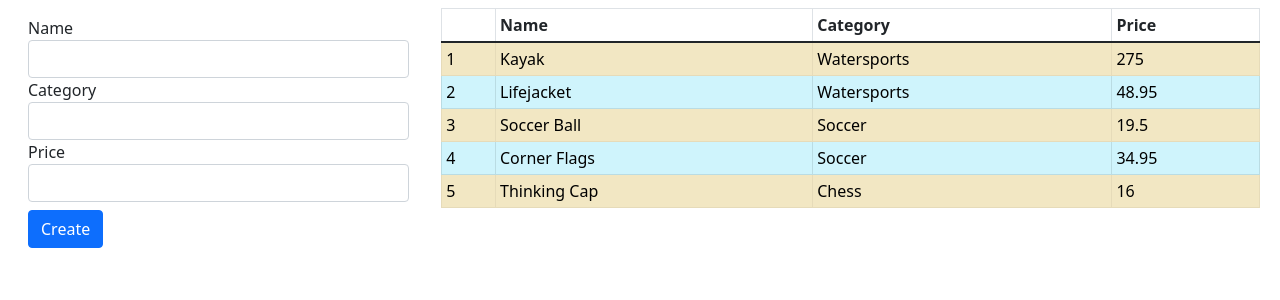
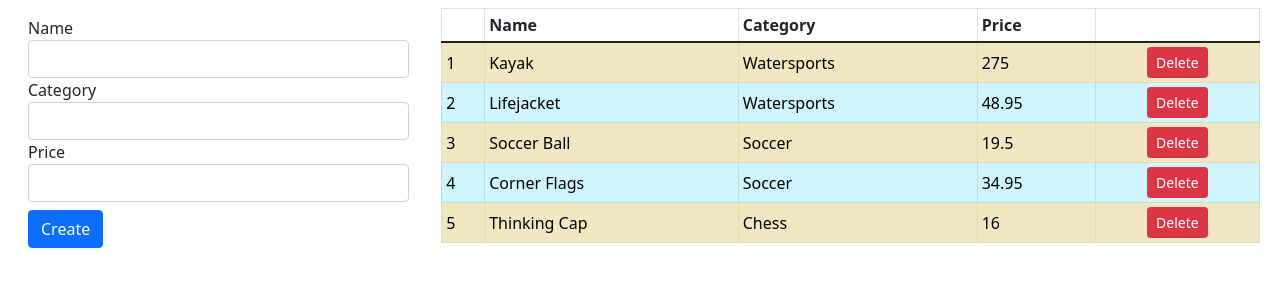
Before and after one commit to Kosteyyy/AP_example, an Angular app: page / in a window 1280 px wide. Shown: the top 300 px of the page. Built offline with nearby package versions, Linux system fonts and the light colour scheme.

Commit message:
Обработка удаления объектов в директиве

```diff
--- a/src/app/component.ts
+++ b/src/app/component.ts
@@ -25,9 +25,17 @@ export class ProductComponent {
     this.model.saveProduct(p);
   }
 
+  deleteProduct(key: number) {
+    this.model.deleteProduct(key);
+  }
+
   submitForm() {
     this.addProduct(this.newProduct);
     this.newProduct = new Product();
-    console.log("🚀 ~ ProductComponent ~ submitForm ~ this.newProduct:", this.newProduct, this.getProducts())
+    // console.log(
+    //   '🚀 ~ ProductComponent ~ submitForm ~ this.newProduct:',
+    //   this.newProduct,
+    //   this.getProducts()
+    // );
   }
 }
--- a/src/app/iterator.directive.ts
+++ b/src/app/iterator.directive.ts
@@ -6,6 +6,7 @@ import {
   IterableDiffers,
   TemplateRef,
   ViewContainerRef,
+  ViewRef,
 } from '@angular/core';
 
 @Directive({
@@ -13,6 +14,10 @@ import {
 })
 export class PaIteratorDirective {
   private differ: IterableDiffer<any> | undefined;
+  private views: Map<any, PaIteratorContext> = new Map<
+    any,
+    PaIteratorContext
+  >();
 
   constructor(
     private container: ViewContainerRef,
@@ -35,19 +40,37 @@ export class PaIteratorDirective {
       console.log('ngDoCheck called, changes detected');
       let arr: IterableChangeRecord<any>[] = [];
       changes.forEachAddedItem((addition) => arr.push(addition));
-      console.log("🚀 ~ PaIteratorDirective ~ ngDoCheck ~ arr:", arr)
+      console.log('🚀 ~ PaIteratorDirective ~ ngDoCheck ~ arr:', arr);
       arr.forEach((addition) => {
         if (addition.currentIndex != null) {
-          this.container.createEmbeddedView(
+          let context = new PaIteratorContext(
+            addition.item,
+            addition.currentIndex,
+            arr.length
+          );
+          context.view = this.container.createEmbeddedView(
             this.template,
-            new PaIteratorContext(
-              addition.item,
-              addition.currentIndex,
-              arr.length
-            )
+            context
           );
+          this.views.set(addition.trackById, context);
         }
       });
+
+      let removals = false;
+      changes.forEachRemovedItem((removal) => {
+        removals = true;
+        let context = this.views.get(removal.trackById);
+        if (context != null && context.view != null) {
+          this.container.remove(this.container.indexOf(context.view));
+          this.views.delete(removal.trackById);
+        }
+      });
+      if (removals) {
+        let index = 0;
+        this.views.forEach((context) =>
+          context.setData(index++, this.views.size)
+        );
+      }
     }
   }
 
@@ -63,15 +86,14 @@ export class PaIteratorDirective {
 }
 
 class PaIteratorContext {
-  odd: boolean;
-  even: boolean;
-  first: boolean;
-  last: boolean;
-  constructor(public $implicit: any, public index: number, total: number) {
-    this.odd = index % 2 == 1;
-    this.even = !this.odd;
-    this.first = index == 0;
-    this.last = index == total - 1;
+  index: number = 0;
+  odd: boolean = false;
+  even: boolean = false;
+  first: boolean = false;
+  last: boolean = false;
+  view: ViewRef | undefined;
+  constructor(public $implicit: any, public position: number, total: number) {
+    this.setData(position, total);
 
     // setInterval(() => {
     //   this.odd = !this.odd;
@@ -79,4 +101,12 @@ class PaIteratorContext {
     //   this.$implicit.price++;
     // }, 2000);
   }
+
+  setData(index: number, total: number) {
+    this.index = index;
+    this.odd = index % 2 == 1;
+    this.even = !this.odd;
+    this.first = index == 0;
+    this.last = index == total - 1;
+  }
 }
--- a/src/app/template.html
+++ b/src/app/template.html
@@ -38,23 +38,30 @@
             <th>Name</th>
             <th>Category</th>
             <th>Price</th>
+            <th></th>
           </tr>
         </thead>
         <tbody>
-          <ng-template
-            [paForOf]="getProducts()"
-            let-item
-            let-i="index"
-            let-odd="odd"
-            let-even="even"
+          <tr
+            *paFor="let item of getProducts(); let i = index; let odd = odd;
+let even = even"
+            [class.table-info]="odd"
+            [class.table-warning]="even"
+            class="align-middle"
           >
-            <tr [class.table-info]="odd" [class.table-warning]="even">
-              <td>{{i + 1}}</td>
-              <td>{{item.name}}</td>
-              <td>{{item.category}}</td>
-              <td>{{item.price}}</td>
-            </tr>
-          </ng-template>
+            <td>{{i + 1}}</td>
+            <td>{{item.name}}</td>
+            <td>{{item.category}}</td>
+            <td>{{item.price}}</td>
+            <td class="text-center">
+              <button
+                class="btn btn-danger btn-sm"
+                (click)="deleteProduct(item.id)"
+              >
+                Delete
+              </button>
+            </td>
+          </tr>
           <!-- <tr
           *ngFor="let item of getProducts(); let i = index"
           [pa-attr]="getProducts().length < 6 ? 'table-success' : 'table-warning'"
```
